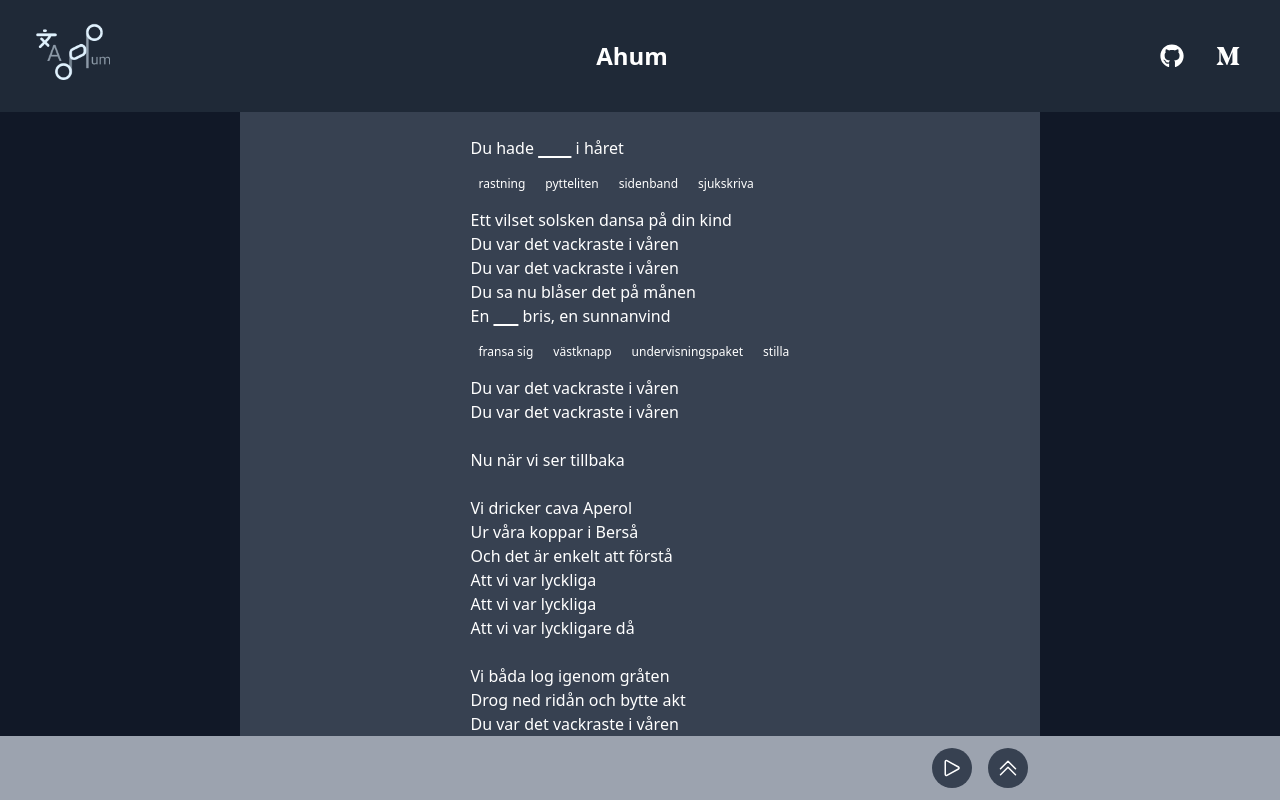
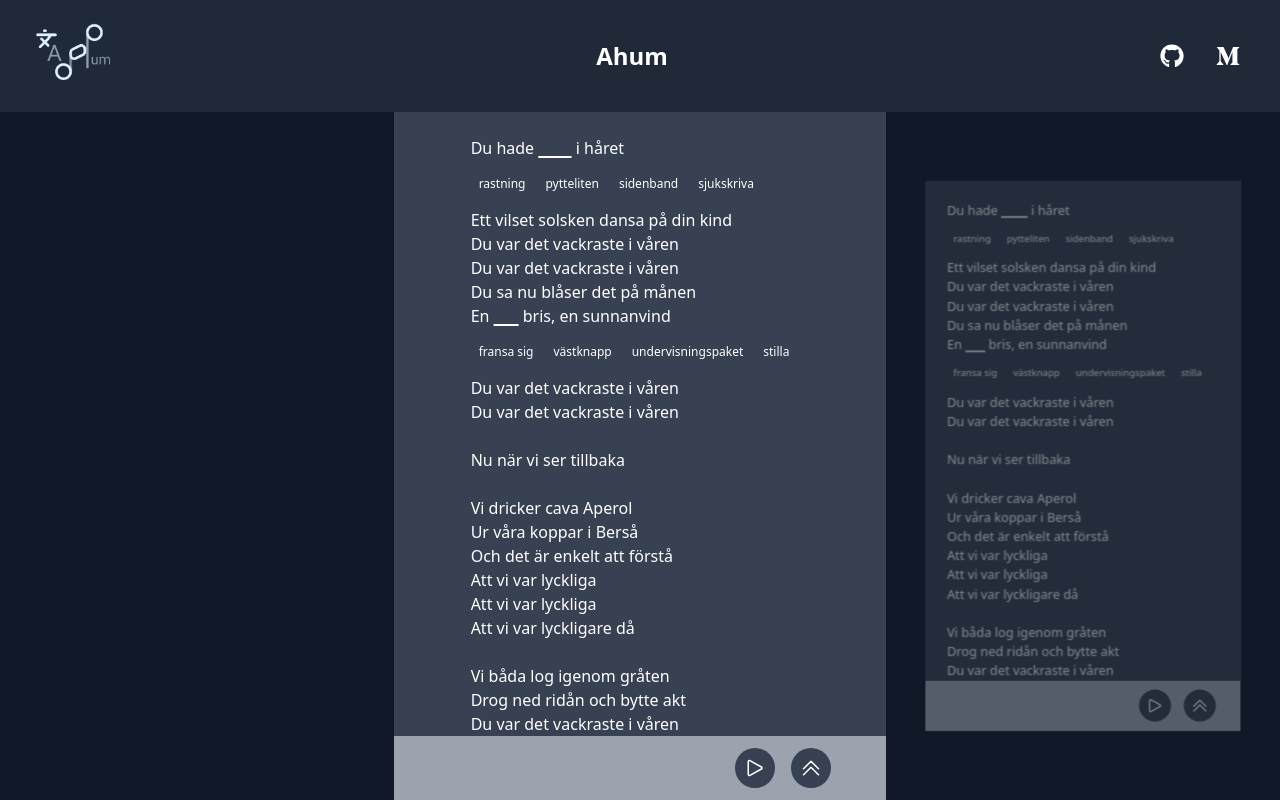
Before and after one commit to damianr13/ahum, a Next.js app in the folder language-music-frontend/: page / in a window 1280 px wide. Built offline with nearby package versions, Linux system fonts and the light colour scheme.

Commit message:
Feat: added tabs carousel (still have to find a way to prevent propagation of click events

```diff
--- a/language-music-frontend/package.json
+++ b/language-music-frontend/package.json
@@ -26,6 +26,7 @@
     "react": "18.2.0",
     "react-dom": "18.2.0",
     "react-firebase-hooks": "^5.1.1",
+    "react-swipeable": "^7.0.1",
     "react-youtube": "^10.1.0",
     "typescript": "5.2.2"
   },
--- a/language-music-frontend/src/components/main.tsx
+++ b/language-music-frontend/src/components/main.tsx
@@ -1,105 +1,17 @@
-import React, { useCallback, useEffect, useState } from "react";
-import { Song } from "@/models/song";
-import { useSearchParams } from "next/navigation";
-import WelcomePage from "@/components/welcome-page";
-import KaraokeLyrics from "@/components/karaoke-viewer";
-import MusicPlayer from "@/components/music-player";
+import React from "react";
 import TopBar from "@/components/top-bar";
+import SongView from "@/components/song-view";
+import { Tabs } from "@/components/tabs";
 
 const MainComponent = () => {
-  const [song, setSong] = useState<Song | undefined>(undefined);
-  const [updatedLyrics, setUpdatedLyrics] = useState<string | undefined>();
-  const query = useSearchParams();
-  const [isPlayerTop, setIsPlayerTop] = useState(false);
-  const [startPlayerAt, setStartPlayerAt] = useState<number | undefined>(
-    undefined,
-  );
-
-  const [selectedLanguage, setSelectedLanguage] = useState<string | undefined>(
-    "sv",
-  );
-  const [currentTime, setCurrentTime] = useState(0);
-
-  // Opacity variables to animate the transition of the player from top to bottom and vice versa
-  const [opacity, setOpacity] = useState("opacity-100 translate-y-0");
-  const [translation, setTranslation] = useState("translate-y-0");
-
-  // Toggle the flex direction with intermediate opacity transition
-  const toggleFlexDirection = () => {
-    setOpacity("opacity-50"); // Step 1: Transition to opacity-50
-    setTranslation("translate-y-2");
-    setTimeout(() => {
-      setTranslation("translate-y-0"); // Step 2: Transition back to translate-y-0")
-      setOpacity("opacity-100"); // Step 3: Transition back to opacity-100
-    }, 250); // Adjust the timing based on your transition duration
-  };
-
-  useEffect(() => {
-    toggleFlexDirection();
-  }, [isPlayerTop]);
-
-  // Get the language from the query parameters
-
-  useEffect(() => {
-    if (!query?.has("language")) return;
-    setSelectedLanguage(query.get("language") as string);
-  }, [query]);
-
-  useEffect(() => {
-    setUpdatedLyrics(song?.processed_lyrics);
-  }, [song]);
-
-  useEffect(() => {
-    if (!selectedLanguage) return;
-    fetch("/processed.json")
-      .then((response) => response.json())
-      .then((s) => setSong(s as Song));
-    // backend.getSong(selectedLanguage).then((song) => {
-    //   setSong(song);
-    // });
-  }, [selectedLanguage]);
-
   return (
     <div className="flex h-screen overflow-hidden flex-col">
       <TopBar />
-      <div
-        className={
-          "flex h-screen overflow-hidden " +
-          (isPlayerTop ? "flex-col" : "flex-col-reverse")
-        }
-      >
-        <div
-          className={`transition-all duration-250 ease-in-out ${translation}`}
-        >
-          {song && (
-            <MusicPlayer
-              videoId={song.youtube_id}
-              isTop={isPlayerTop}
-              onSwitchPosition={() => setIsPlayerTop(!isPlayerTop)}
-              onPlayerTimeChanged={(time) => setCurrentTime(time)}
-              startAt={startPlayerAt}
-            />
-          )}
-        </div>
-        <div
-          className={`overflow-y-auto transform transition duration-500 ease-in-out ${opacity}`}
-        >
-          <div className="flex flex-col max-w-[800px] mx-auto">
-            {!selectedLanguage && <WelcomePage />}
-            {song && song.processed_lyrics && (
-              <>
-                <div className="flex flex-row justify-center font-roboto-mono bg-gray-700 text-white p-6 items-center">
-                  <KaraokeLyrics
-                    song={song}
-                    currentTime={currentTime}
-                    onSeek={(time) => setStartPlayerAt(time)}
-                  />
-                </div>
-              </>
-            )}
-          </div>
-        </div>
-      </div>
+      <Tabs>
+        <SongView />
+        <SongView />
+        <SongView />
+      </Tabs>
     </div>
   );
 };
--- /dev/null
+++ b/language-music-frontend/src/components/song-view.tsx
@@ -0,0 +1,101 @@
+import React, { useEffect, useState } from "react";
+import { Song } from "@/models/song";
+import { useSearchParams } from "next/navigation";
+import WelcomePage from "@/components/welcome-page";
+import KaraokeLyrics from "@/components/karaoke-viewer";
+import MusicPlayer from "@/components/music-player";
+
+const SongView = () => {
+  const [song, setSong] = useState<Song | undefined>(undefined);
+  const [updatedLyrics, setUpdatedLyrics] = useState<string | undefined>();
+  const query = useSearchParams();
+  const [isPlayerTop, setIsPlayerTop] = useState(false);
+  const [startPlayerAt, setStartPlayerAt] = useState<number | undefined>(
+    undefined,
+  );
+
+  const [selectedLanguage, setSelectedLanguage] = useState<string | undefined>(
+    "sv",
+  );
+  const [currentTime, setCurrentTime] = useState(0);
+
+  // Opacity variables to animate the transition of the player from top to bottom and vice versa
+  const [opacity, setOpacity] = useState("opacity-100 translate-y-0");
+  const [translation, setTranslation] = useState("translate-y-0");
+
+  // Toggle the flex direction with intermediate opacity transition
+  const toggleFlexDirection = () => {
+    setOpacity("opacity-50"); // Step 1: Transition to opacity-50
+    setTranslation("translate-y-2");
+    setTimeout(() => {
+      setTranslation("translate-y-0"); // Step 2: Transition back to translate-y-0")
+      setOpacity("opacity-100"); // Step 3: Transition back to opacity-100
+    }, 250); // Adjust the timing based on your transition duration
+  };
+
+  useEffect(() => {
+    toggleFlexDirection();
+  }, [isPlayerTop]);
+
+  // Get the language from the query parameters
+
+  useEffect(() => {
+    if (!query?.has("language")) return;
+    setSelectedLanguage(query.get("language") as string);
+  }, [query]);
+
+  useEffect(() => {
+    setUpdatedLyrics(song?.processed_lyrics);
+  }, [song]);
+
+  useEffect(() => {
+    if (!selectedLanguage) return;
+    fetch("/processed.json")
+      .then((response) => response.json())
+      .then((s) => setSong(s as Song));
+    // backend.getSong(selectedLanguage).then((song) => {
+    //   setSong(song);
+    // });
+  }, [selectedLanguage]);
+
+  return (
+    <div
+      className={
+        "flex h-full overflow-hidden max-w-screen-sm " +
+        (isPlayerTop ? "flex-col" : "flex-col-reverse")
+      }
+    >
+      <div className={`transition-all duration-250 ease-in-out ${translation}`}>
+        {song && (
+          <MusicPlayer
+            videoId={song.youtube_id}
+            isTop={isPlayerTop}
+            onSwitchPosition={() => setIsPlayerTop(!isPlayerTop)}
+            onPlayerTimeChanged={(time) => setCurrentTime(time)}
+            startAt={startPlayerAt}
+          />
+        )}
+      </div>
+      <div
+        className={`overflow-y-auto transform transition duration-500 ease-in-out ${opacity}`}
+      >
+        <div className="flex flex-col">
+          {!selectedLanguage && <WelcomePage />}
+          {song && song.processed_lyrics && (
+            <>
+              <div className="flex flex-row justify-center font-roboto-mono bg-gray-700 text-white p-6 items-center">
+                <KaraokeLyrics
+                  song={song}
+                  currentTime={currentTime}
+                  onSeek={(time) => setStartPlayerAt(time)}
+                />
+              </div>
+            </>
+          )}
+        </div>
+      </div>
+    </div>
+  );
+};
+
+export default SongView;
--- /dev/null
+++ b/language-music-frontend/src/components/tabs/index.tsx
@@ -0,0 +1,106 @@
+import React, { HTMLAttributes, useEffect, useRef, useState } from "react";
+import { useSwipeable } from "react-swipeable";
+
+interface TabProps extends HTMLAttributes<HTMLDivElement> {
+  children: React.ReactNode;
+}
+
+export const Tabs = ({ children, ...props }: TabProps) => {
+  const [activeTab, setActiveTab] = useState(0);
+  const [activeTabChanged, setActiveTabChanged] = useState(false);
+  const [scrollOffset, setScrollOffset] = useState(0);
+
+  const tabsContainerRef = useRef<HTMLDivElement>(null);
+
+  useEffect(() => {
+    setActiveTabChanged(true);
+  }, [activeTab]);
+
+  const childrenList = React.useMemo(() => {
+    return React.Children.toArray(children);
+  }, [children]);
+
+  const handlers = useSwipeable({
+    onSwipedLeft: () =>
+      setActiveTab((prev) =>
+        prev < childrenList.length - 1 ? prev + 1 : prev,
+      ),
+    onSwipedRight: () => setActiveTab((prev) => (prev > 0 ? prev - 1 : prev)),
+  });
+
+  useEffect(() => {
+    if (!activeTabChanged) {
+      return;
+    }
+
+    if (
+      !tabsContainerRef.current ||
+      tabsContainerRef.current.children.length === 0
+    ) {
+      return;
+    }
+    setActiveTabChanged(false);
+    const activeTabElement = tabsContainerRef.current.children[
+      activeTab
+    ] as HTMLElement;
+    console.log(
+      "Active Tab Element",
+      activeTabElement.offsetLeft,
+      activeTabElement.offsetWidth,
+    );
+    console.log(
+      "Tabs Container",
+      tabsContainerRef.current.offsetWidth,
+      tabsContainerRef.current.offsetLeft,
+    );
+    console.log("Scroll Offset", scrollOffset);
+
+    setScrollOffset(
+      activeTabElement.offsetLeft +
+        activeTabElement.offsetWidth / 2 -
+        tabsContainerRef.current.offsetWidth / 2,
+    );
+  }, [activeTab, tabsContainerRef, activeTabChanged, scrollOffset]);
+  const activateTab = React.useCallback(
+    (event: React.MouseEvent<HTMLDivElement>, index: number) => {
+      setActiveTab(index);
+      event.preventDefault();
+      event.stopPropagation();
+    },
+    [],
+  );
+
+  console.log(scrollOffset);
+  return (
+    <div
+      {...handlers}
+      ref={tabsContainerRef}
+      className="flex flex-row overflow-hidden max-w-full cursor-pointer whitespace-nowrap scroll-smooth transition-all delay-150"
+      style={
+        childrenList.length > 0
+          ? {
+              transform: `translateX(${-scrollOffset}px)`,
+            }
+          : {}
+      }
+      {...props}
+    >
+      {childrenList.map((tab, index) => (
+        <div
+          key={index}
+          className={`transition-all ease-in-out duration-300 ${
+            index === activeTab
+              ? "w-full z-10 opacity-100"
+              : "w-4/5 z-0 opacity-50"
+          }`}
+          onClick={(event) => activateTab(event, index)}
+          style={{
+            transform: index === activeTab ? "scale(1.0)" : "scale(0.8)",
+          }}
+        >
+          {tab}
+        </div>
+      ))}
+    </div>
+  );
+};
```
Also changed, not shown: 1 other file (tests, documents, lock files or other folders).
